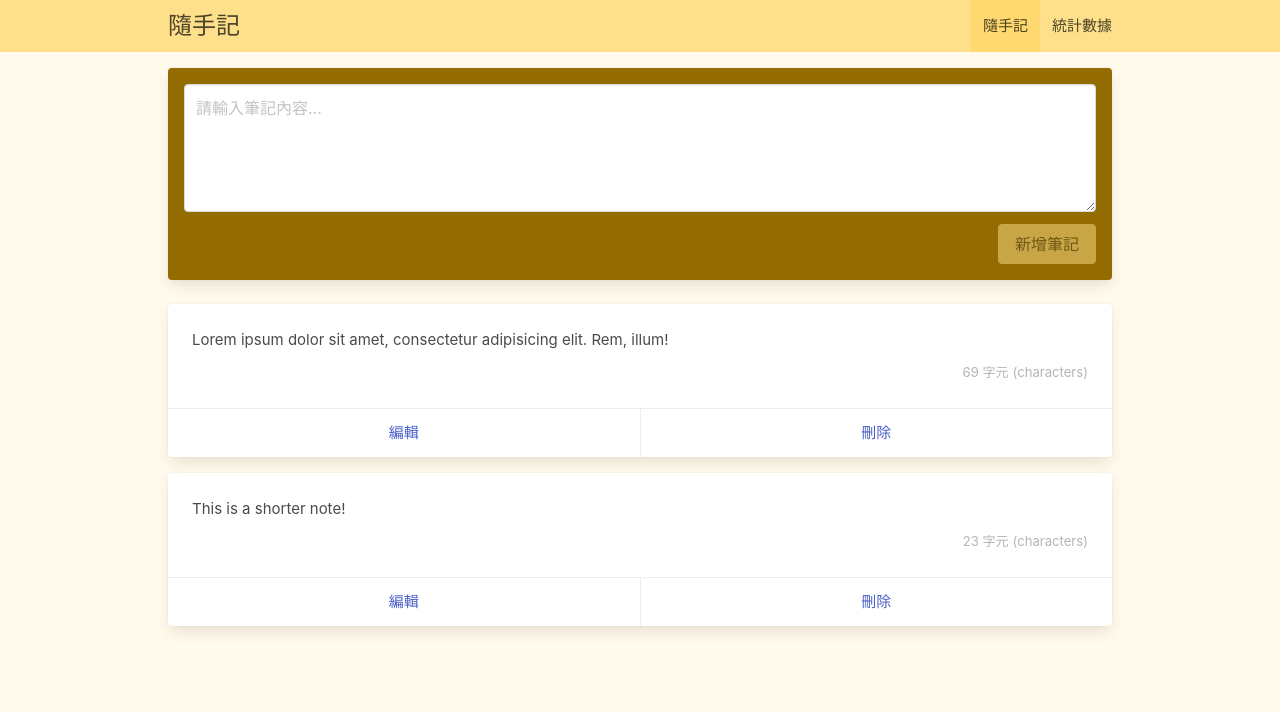
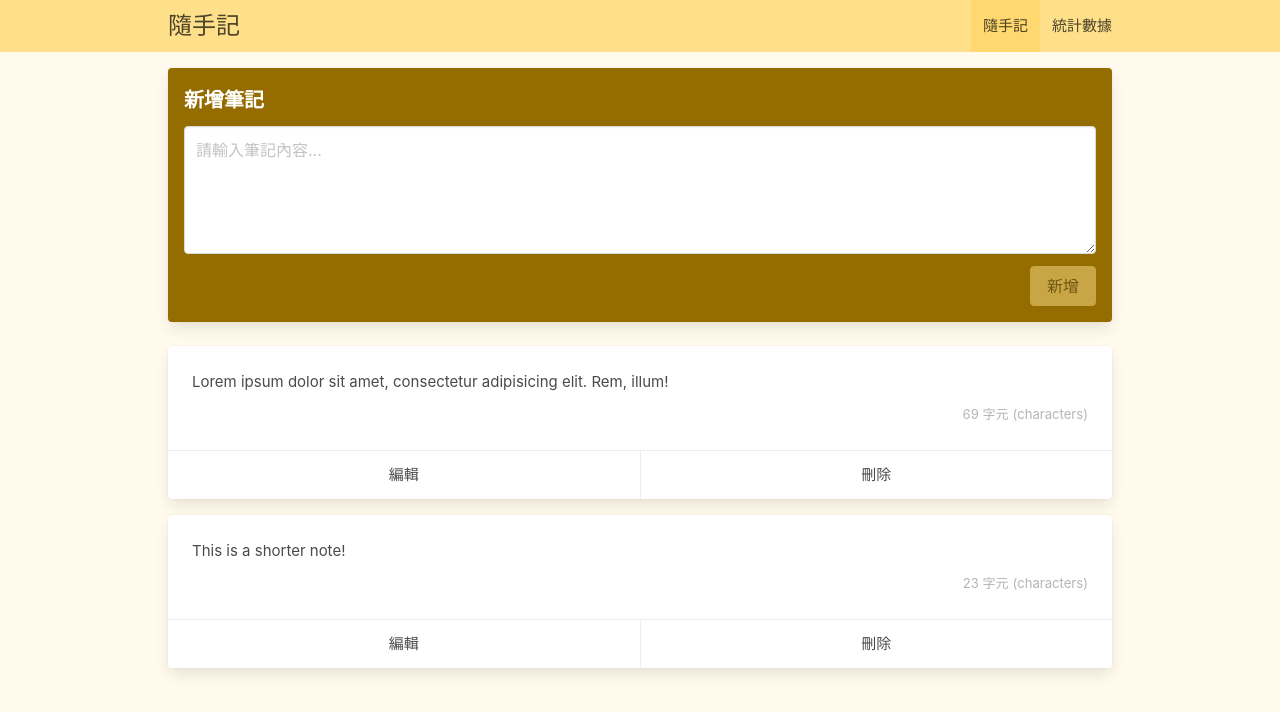
Before and after one commit to bear320/Noteballs, a Vue app: page /#/ in a window 1280 px wide. Shown: the top 712 px of the page. Built offline with nearby package versions, Linux system fonts and the light colour scheme; a web font is replaced by a local one.

Commit message:
新增編輯頁面

```diff
--- a/src/assets/sass/style.scss
+++ b/src/assets/sass/style.scss
@@ -34,3 +34,9 @@ a,
     padding: 0 2rem;
   }
 } */
+
+#app {
+    [v-cloak] {
+        display: none;
+    }
+}
--- a/src/components/layout/NavBar.vue
+++ b/src/components/layout/NavBar.vue
@@ -2,7 +2,7 @@
     <nav class="navbar is-warning" role="navigation" aria-label="main navigation">
         <div class="container is-max-desktop px-2">
             <div class="navbar-brand">
-                <div class="navbar-item is-size-4 brand">隨手記</div>
+                <router-link class="navbar-item is-size-4 brand" to="/">隨手記</router-link>
 
                 <a
                     :class="{ 'is-active': showBurger }"
--- /dev/null
+++ b/src/components/notes/AddEditNote.vue
@@ -0,0 +1,60 @@
+<template>
+    <div class="card p-4 mb-5" :class="`has-background-${bgColor}-dark`">
+        <label v-if="label" v-cloak class="label has-text-white is-size-5">{{ label }}</label>
+
+        <div class="field">
+            <div class="control">
+                <textarea
+                    :placeholder="placeholder"
+                    :value="modelValue"
+                    @input="$emit('update:modelValue', $event.target.value)"
+                    class="textarea"
+                    ref="textareaRef"
+                ></textarea>
+            </div>
+        </div>
+
+        <div class="field is-grouped is-grouped-right">
+            <div class="control">
+                <slot name="buttons" />
+            </div>
+        </div>
+    </div>
+</template>
+
+<script setup>
+// imports
+import { ref } from "vue";
+
+// props
+const props = defineProps({
+    modelValue: {
+        type: String,
+        required: true,
+    },
+    bgColor: {
+        type: String,
+        default: "warning",
+    },
+    placeholder: {
+        type: String,
+        default: "Type something...",
+    },
+    label: {
+        type: String,
+    },
+});
+
+// emits
+const emits = defineEmits(["update:modelValue"]);
+
+// focus textarea
+const textareaRef = ref(null);
+const focusTextarea = () => {
+    textareaRef.value.focus();
+};
+
+defineExpose({
+    focusTextarea,
+});
+</script>
--- a/src/components/notes/Note.vue
+++ b/src/components/notes/Note.vue
@@ -1,16 +1,18 @@
 <template>
     <div class="card mb-4">
         <div class="card-content">
-            <div class="content">
+            <div v-cloak class="content">
                 {{ note.content }}
                 <div class="has-text-right has-text-grey-light mt-2">
-                    <small>{{ characterLength }}</small>
+                    <small v-cloak>{{ characterLength }}</small>
                 </div>
             </div>
         </div>
         <footer class="card-footer">
-            <a class="card-footer-item" href="#">編輯</a>
-            <a @click.prevent="storeNotes.deleteNote(note.id)" class="card-footer-item" href="#">刪除</a>
+            <router-link :to="`/editNote/${note.id}`" class="card-footer-item has-text-grey-dark">編輯</router-link>
+            <a @click.prevent="storeNotes.deleteNote(note.id)" class="card-footer-item has-text-grey-dark" href="#"
+                >刪除</a
+            >
         </footer>
     </div>
 </template>
--- a/src/router/index.js
+++ b/src/router/index.js
@@ -1,5 +1,6 @@
 import { createRouter, createWebHashHistory } from "vue-router";
 import NotesView from "@/views/NotesView.vue";
+import EditNoteView from "@/views/EditNoteView.vue";
 import StatsView from "@/views/StatsView.vue";
 
 const routes = [
@@ -7,6 +8,11 @@ const routes = [
         path: "/",
         name: "notes",
         component: NotesView,
+    },
+    {
+        path: "/editNote/:id",
+        name: "edit-note",
+        component: EditNoteView,
     },
     {
         path: "/stats",
--- /dev/null
+++ b/src/views/EditNoteView.vue
@@ -0,0 +1,19 @@
+<template>
+    <div class="edit-note">
+        <AddEditNote v-model="noteContent" bgColor="info" label="編輯內容" placeholder="編輯筆記" ref="addEditNoteRef">
+            <template #buttons>
+                <button class="button is-link is-light has-text-info mr-3" @click="$router.push('/')">取消</button>
+                <button class="button is-link is-info" :disabled="!noteContent">儲存修改</button>
+            </template>
+        </AddEditNote>
+    </div>
+</template>
+
+<script setup>
+// imports
+import { ref } from "vue";
+import AddEditNote from "@/components/notes/AddEditNote.vue";
+
+// notes
+const noteContent = ref("");
+</script>
--- a/src/views/NotesView.vue
+++ b/src/views/NotesView.vue
@@ -1,23 +1,10 @@
 <template>
     <div class="notes">
-        <div class="card has-background-warning-dark p-4 mb-5">
-            <div class="field">
-                <div class="control">
-                    <textarea
-                        v-model="newNote"
-                        class="textarea"
-                        placeholder="請輸入筆記內容..."
-                        ref="newNoteRef"
-                    ></textarea>
-                </div>
-            </div>
-
-            <div class="field is-grouped is-grouped-right">
-                <div class="control">
-                    <button :disabled="!newNote" @click="addNote" class="button is-link is-warning">新增筆記</button>
-                </div>
-            </div>
-        </div>
+        <AddEditNote v-model="newNote" label="新增筆記" placeholder="請輸入筆記內容..." ref="addEditNoteRef">
+            <template #buttons>
+                <button :disabled="!newNote" @click="addNote" class="button is-link is-warning">新增</button>
+            </template>
+        </AddEditNote>
 
         <Note v-for="note in storeNotes.notes" :key="note.id" :note="note" />
     </div>
@@ -27,6 +14,7 @@
 // imports
 import { ref } from "vue";
 import Note from "@/components/notes/Note.vue";
+import AddEditNote from "@/components/notes/AddEditNote.vue";
 import { useStoreNotes } from "@/stores/storeNotes.js";
 
 // store
@@ -34,11 +22,11 @@ const storeNotes = useStoreNotes();
 
 // notes
 const newNote = ref("");
-const newNoteRef = ref(null);
+const addEditNoteRef = ref(null);
 
 const addNote = () => {
     storeNotes.addNote(newNote.value);
     newNote.value = "";
-    newNoteRef.value.focus();
+    addEditNoteRef.value.focusTextarea();
 };
 </script>
```
